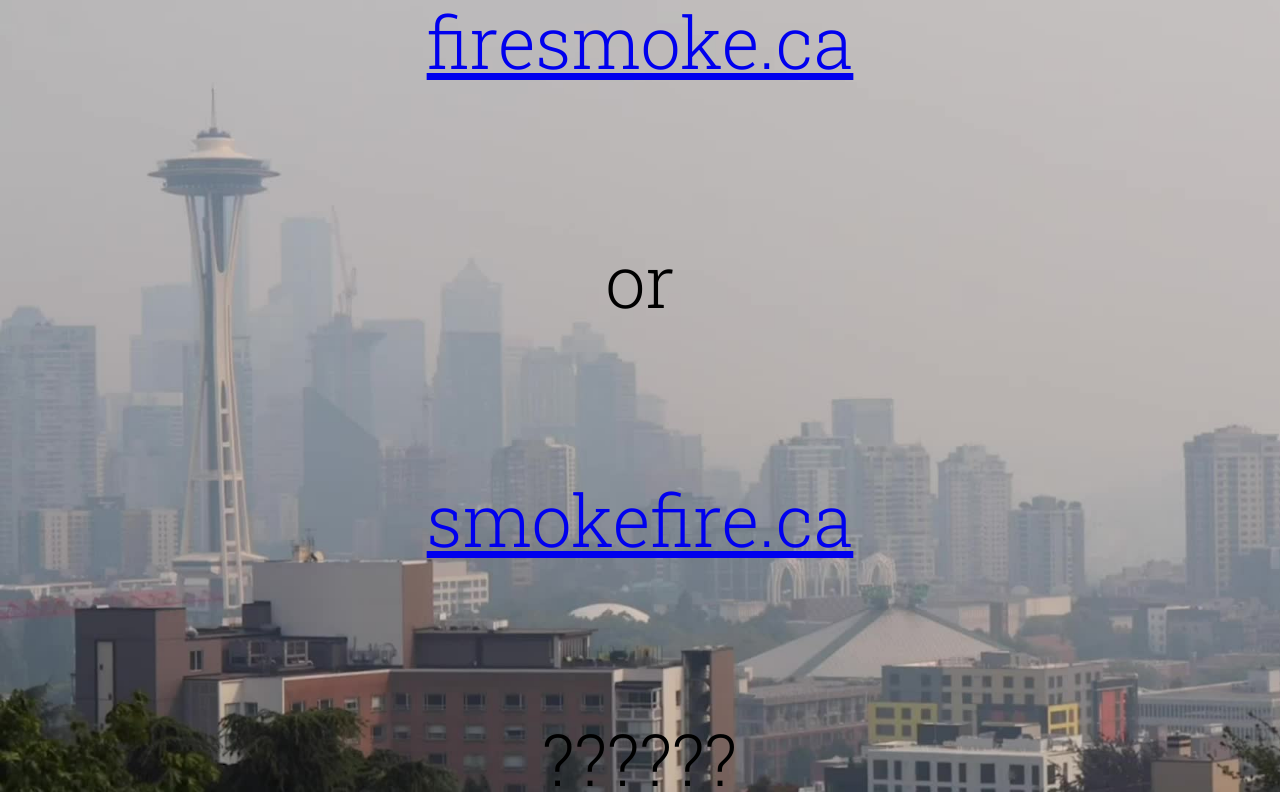
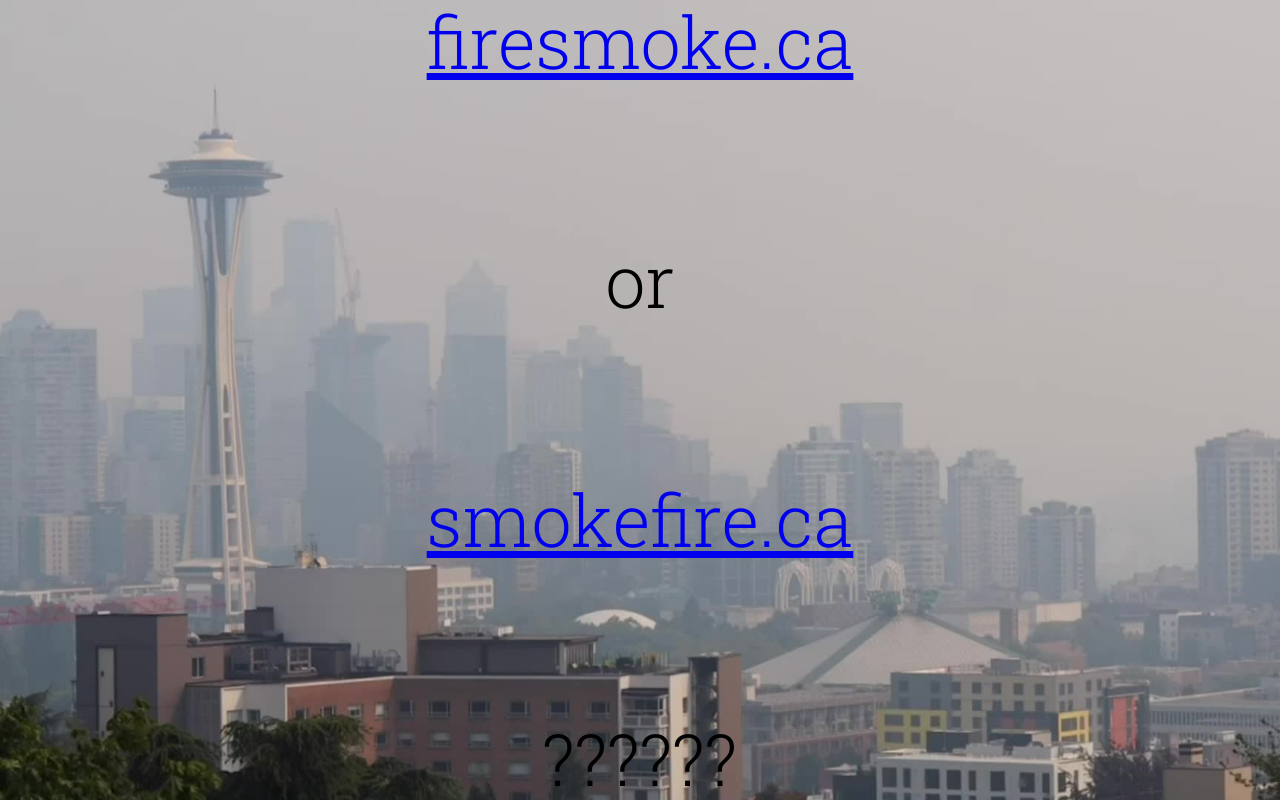
Before and after one commit to thegouger/thegouger.github.io, a plain HTML site: page index.html in a window 1280 px wide. Drawn offline with Linux system fonts and the light colour scheme.

Commit message:
Update index.html

```diff
--- a/index.html
+++ b/index.html
@@ -18,7 +18,7 @@
     });
 </script>
 <body style="margin: 0px; font-family: 'Roboto Slab', serif; font-weight: 300; font-size: 72;">
-<div id="container" style="background: url(seattle_smoke.jpg) no-repeat; width: 100%; height: 100%; background-size: 110%; display: flex; flex-direction: column; justify-content: center;" >
+<div id="container" style="background: url(seattle_smoke.jpg) no-repeat; width: 100%; height: 100%; background-size: cover; display: flex; flex-direction: column; justify-content: center;" >
     <p style="text-align: center;"><a href="https://firesmoke.ca">firesmoke.ca</a></p>
     <p style="text-align: center;">or</p>
     <p style="text-align: center;"><a href="https://smokefire.ca">smokefire.ca</a></p>
```
